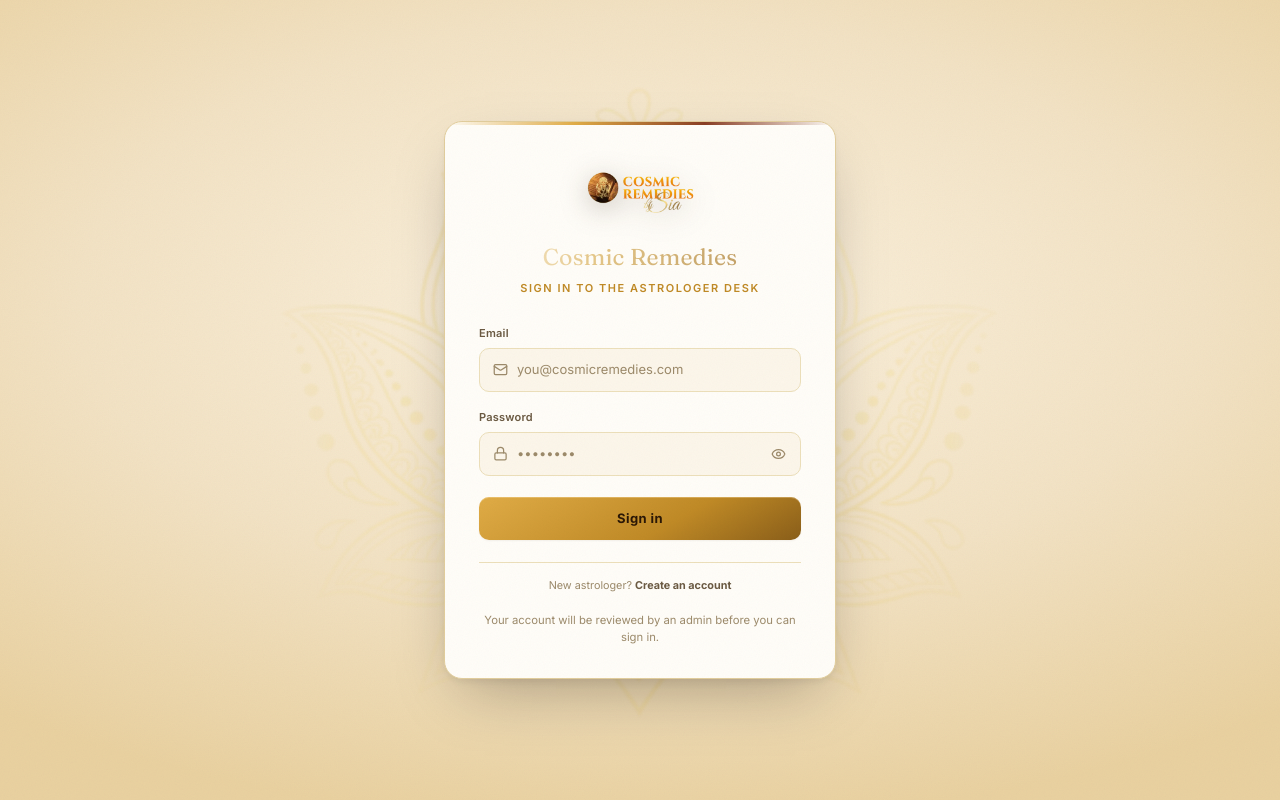
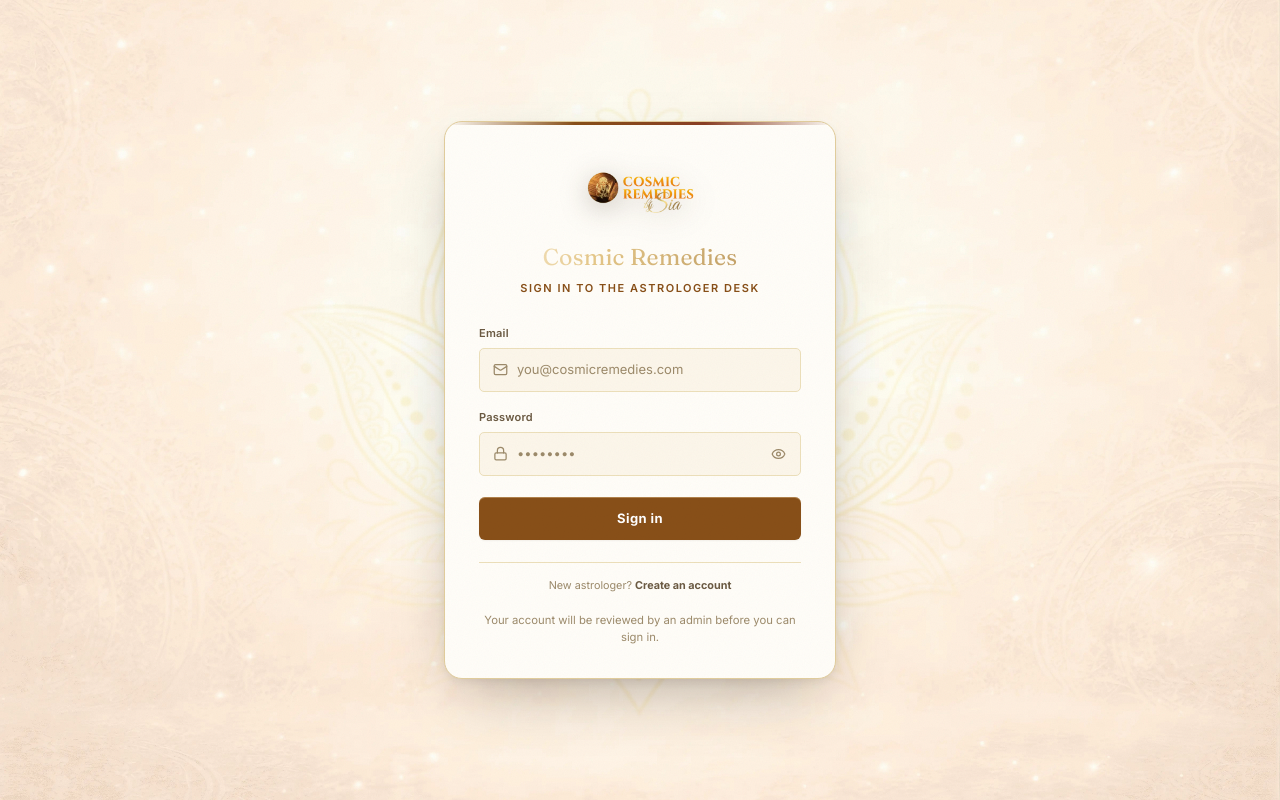
Before and after one commit to Babun001/vedicAstrologerDashboard, a Next.js app: page / in a window 1280 px wide. Built offline with nearby package versions, Linux system fonts and the light colour scheme.

Commit message:
My local changes new one 29

```diff
--- a/app/components/layout/Sidebar.jsx
+++ b/app/components/layout/Sidebar.jsx
@@ -1,6 +1,13 @@
 "use client";
-import { Sparkles, Inbox, ClipboardList, X, Award,FilePlus } from "lucide-react";
-import { StarField } from "../common/StarField";
+import {
+  Sparkles,
+  Inbox,
+  ClipboardList,
+  X,
+  Award,
+  FilePlus,
+} from "lucide-react";
+// import { StarField } from "../common/StarField";
 import { LotusWatermark } from "../common/LotusWatermark";
 
 const nav = [
@@ -19,10 +26,10 @@ export const Sidebar = ({
   astrologer,
 }) => (
   <aside className={`cr-sidebar ${mobileNavOpen ? "open" : ""}`}>
-    <StarField />
+    {/* <StarField /> */}
     <LotusWatermark className="cr-sidebar-mandala" size={340} opacity={0.1} />
     <div className="cr-brand">
-      <img src="/image.webp" alt="Cosmic Remedies" className="cr-brand-mark" />
+      {/* <img src="/image.webp" alt="Cosmic Remedies" className="cr-brand-mark" /> */}
       <div>
         <div className="cr-brand-name cr-shimmer-text">Cosmic Remedies</div>
         <div className="cr-brand-sub">Astrologer Desk</div>
@@ -46,7 +53,9 @@ export const Sidebar = ({
           >
             <Icon className="cr-navicon" />
             {item.label}
-            {item.badge ? <span className="cr-navbadge">{item.badge}</span> : null}
+            {item.badge ? (
+              <span className="cr-navbadge">{item.badge}</span>
+            ) : null}
           </div>
         );
       })}
@@ -59,7 +68,9 @@ export const Sidebar = ({
         </div>
         <div>
           <div className="cr-cap-label">Reports delivered</div>
-          <div className="cr-cap-value">{astrologer?.totalReportsDelivered ?? 0}</div>
+          <div className="cr-cap-value">
+            {astrologer?.totalReportsDelivered ?? 0}
+          </div>
         </div>
       </div>
       <div className="cr-logout" onClick={onSignOut}>
--- a/app/components/login/LoginView.jsx
+++ b/app/components/login/LoginView.jsx
@@ -19,10 +19,10 @@ const LoginView = ({ onLogin, onSwitchToRegister }) => {
     try {
       setLoading(true);
 
-      if(!email & !password){
+      if (!email & !password) {
         return;
       }
-console.table(email, password);
+      console.table(email, password);
       const response = await axiosInstanceClient.post("/astrologer/login", {
         email,
         password,
--- a/app/components/styles/dashboard.css
+++ b/app/components/styles/dashboard.css
@@ -87,8 +87,8 @@
   --text-faint: #9c8a6a;
   --cream-text: #f3e7cc;
   --cream-text-faint: #b49e76;
-  --gold: #c08a26;
-  --gold-bright: #e0ac46;
+  --gold: #884f18;
+  --gold-bright: #884f18;
   --gold-soft: #c08a2620;
   --maroon: #8a3e24;
   --maroon-soft: #8a3e2422;
@@ -109,7 +109,7 @@
     0 4px 12px -4px rgba(43, 29, 16, 0.12);
 
   font-family: "Inter", sans-serif;
-  background:
+  /* background:
     radial-gradient(1.5px 1.5px at 8% 12%, #c08a2635 40%, transparent 41%),
     radial-gradient(1.5px 1.5px at 22% 68%, #8a3e2430 40%, transparent 41%),
     radial-gradient(1.5px 1.5px at 38% 30%, #c08a2630 40%, transparent 41%),
@@ -121,7 +121,7 @@
     radial-gradient(ellipse 60% 40% at 15% 0%, #c08a2620, transparent 55%),
     radial-gradient(ellipse 60% 45% at 100% 100%, #8a3e2420, transparent 55%),
     radial-gradient(ellipse 50% 40% at 90% 5%, #e0ac4614, transparent 60%),
-    var(--cream-bg);
+    var(--cream-bg); */
   color: var(--text);
   min-height: 100vh;
   font-size: 14px;
@@ -199,7 +199,7 @@
   animation-iteration-count: infinite;
 }
 .cr-mandala-spin {
-  animation: cr-spin-slow 160s linear infinite;
+  /* animation: cr-spin-slow 160s linear infinite; */
   transform-origin: center;
 }
 .cr-shimmer-text {
@@ -285,12 +285,12 @@
   justify-content: center;
   position: relative;
   overflow: hidden;
-  background: radial-gradient(
+  /* background: radial-gradient(
     ellipse 80% 65% at 50% 38%,
     #fbf1de 0%,
     #f2e2c4 55%,
     #e9d1a0 100%
-  );
+  ); */
   padding: 24px;
 }
 .cr-login-mandala {
@@ -364,7 +364,7 @@
   gap: 9px;
   background: var(--cream-panel);
   border: 1px solid var(--tan-border-soft);
-  border-radius: 10px;
+  border-radius: 5px;
   padding: 11px 13px;
   margin-bottom: 17px;
   transition:
@@ -390,15 +390,10 @@
 .cr-login-btn {
   width: 100%;
   padding: 12px 0;
-  border-radius: 10px;
+  border-radius: 6px;
   border: none;
-  background: linear-gradient(
-    150deg,
-    var(--gold-bright),
-    var(--gold) 60%,
-    #8a5e19
-  );
-  color: #2a1706;
+  background: linear-gradient(150deg, var(--gold-bright), var(--gold) 60%);
+  color: #fff;
   font-weight: 700;
   font-size: 13px;
   cursor: pointer;
@@ -441,11 +436,12 @@
   flex-shrink: 0;
   position: relative;
   overflow: hidden;
-  background: linear-gradient(
+  /* background: linear-gradient(
     175deg,
     var(--coffee) 0%,
     var(--coffee-dark) 100%
-  );
+  ); */
+  background: linear-gradient(135deg, rgb(58, 40, 0), rgb(90, 63, 0));
   box-shadow: 4px 0 24px -8px rgba(24, 15, 8, 0.35);
   display: flex;
   flex-direction: column;
@@ -554,7 +550,7 @@
   margin-left: auto;
   font-size: 10px;
   font-family: "IBM Plex Mono", monospace;
-  color: var(--gold-bright);
+  color: #fff;
   background: #c08a2626;
   padding: 1.5px 6px;
   border-radius: 20px;
@@ -601,13 +597,14 @@
   gap: 12px;
   padding: 11px 12px;
   border-radius: 11px;
-  background: var(--coffee-dark);
+  /* background: var(--coffee-dark); */
+  background: linear-gradient(135deg, #3a2800, #5a3f00);
   border: 1px solid #ffffff0f;
   margin-bottom: 12px;
 }
 .cr-cap-label {
   font-size: 11px;
-  color: #8a7657;
+  color: #c7c4c0;
 }
 .cr-cap-value {
   font-size: 13px;
@@ -618,7 +615,7 @@
 .cr-logout {
   text-align: center;
   font-size: 11.5px;
-  color: #8a7657;
+  color: #c7c4c0;
   cursor: pointer;
   padding: 6px 0;
 }
@@ -678,20 +675,18 @@
   border-color: #d9c088;
 }
 .cr-avatar {
-  width: 33px;
-  height: 33px;
+  width: 40px;
+  height: 40px;
   border-radius: 50%;
-  background: linear-gradient(150deg, #a6572f, var(--maroon));
-  color: #f6e4d3;
+  background: linear-gradient(135deg, rgb(58, 40, 0), rgb(90, 63, 0));
+  border: 1px solid rgba(139, 105, 20, 0.5);
   display: flex;
   align-items: center;
   justify-content: center;
-  font-size: 11.5px;
+  font-size: 11px;
+  color: rgb(201, 162, 39);
   font-weight: 700;
-  font-family: "IBM Plex Mono", monospace;
-  box-shadow:
-    var(--shadow-sm),
-    inset 0 1px 0 #ffffff20;
+  flex-shrink: 0;
 }
 .cr-content {
   flex: 1;
@@ -1112,11 +1107,11 @@
 }
 .cr-send-btn {
   background: var(--gold);
-  color: #2a1b0e;
+  color: #fff;
   border: none;
   width: 36px;
   height: 36px;
-  border-radius: 8px;
+  border-radius: 6px;
   display: flex;
   align-items: center;
   justify-content: center;
--- a/app/globals.css
+++ b/app/globals.css
@@ -22,9 +22,15 @@
 }
 
 body {
-  background: var(--background);
-  color: var(--foreground);
+  /* background: var(--background);
+  color: var(--foreground); */
   font-family: Arial, Helvetica, sans-serif;
+}
+body {
+  background-image: url("/bg-final.jpg.jpeg");
+  background-size: cover;
+  background-position: center;
+  background-repeat: no-repeat;
 }
 
 /* ---------- Create Report page ---------- */
@@ -519,13 +525,8 @@ body {
   cursor: not-allowed;
 }
 .cr-btn.primary {
-  background: linear-gradient(
-    150deg,
-    var(--gold-bright),
-    var(--gold) 60%,
-    #8a5e19
-  );
-  color: #2a1706;
+  background: linear-gradient(150deg, var(--gold-bright), var(--gold) 60%);
+  color: #fff;
   box-shadow:
     var(--shadow-sm),
     inset 0 1px 0 #ffe6b355;
```
Also changed, not shown: public/bg-final.jpg.jpeg (added), 1 other file (tests, documents, lock files or other folders).
